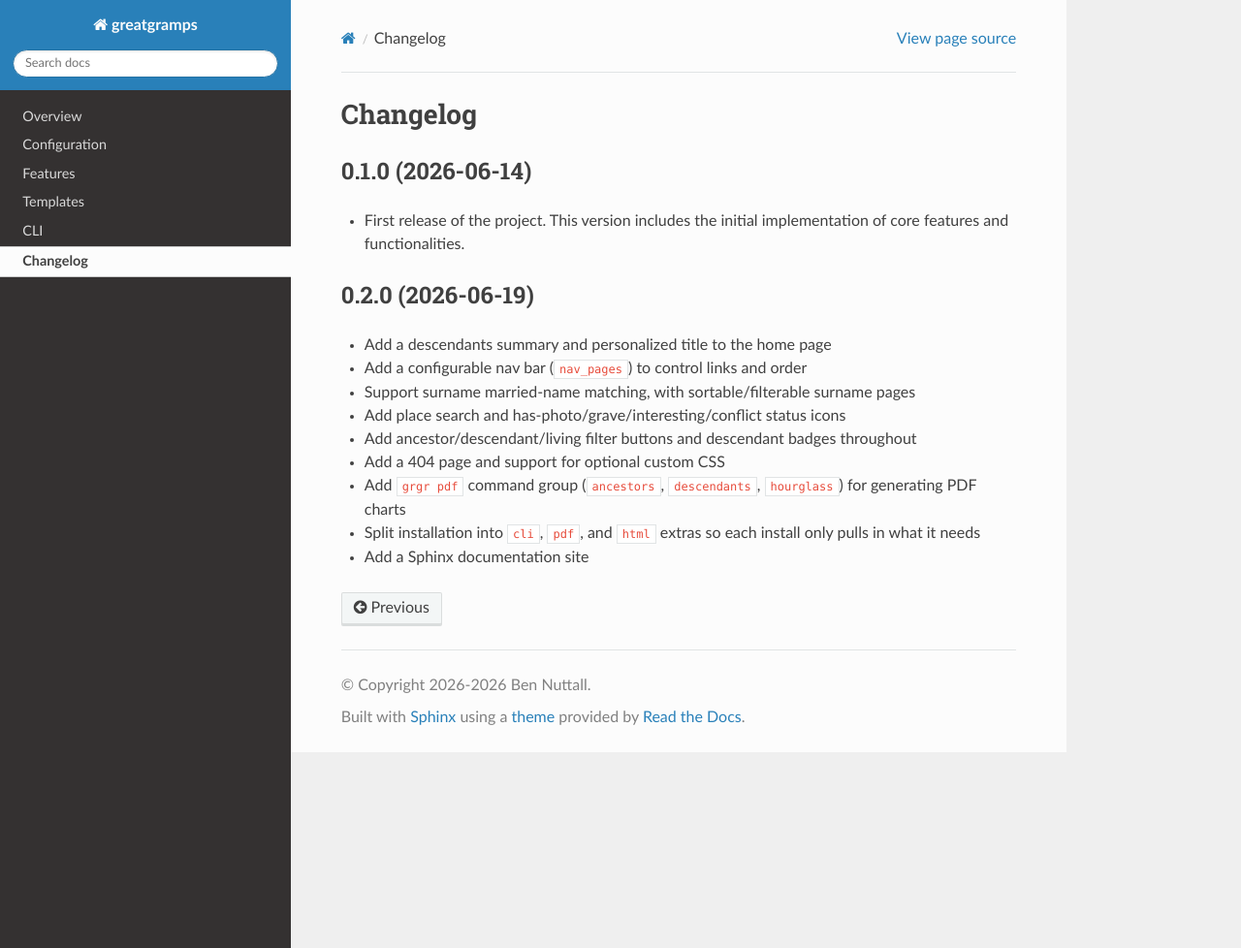
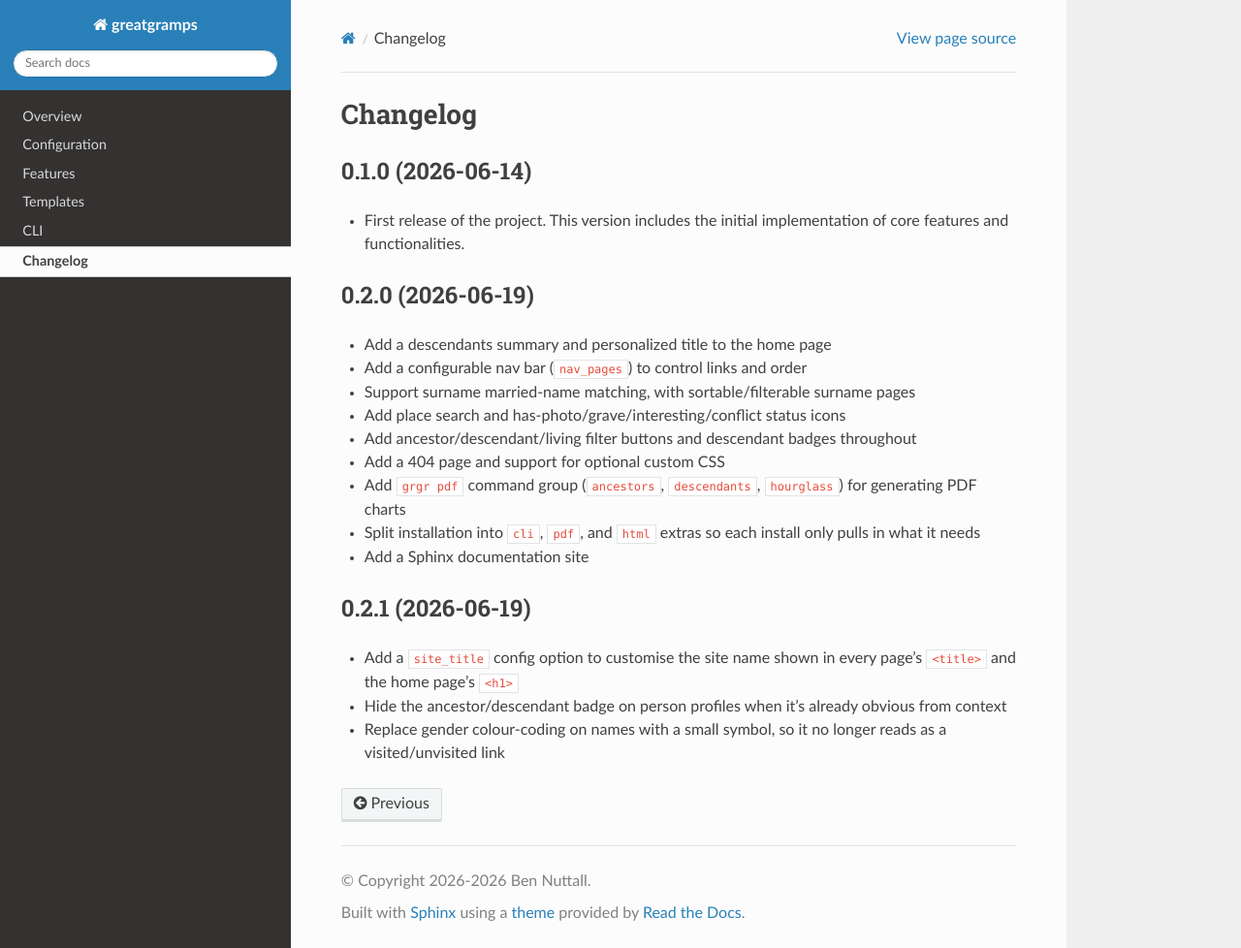
Before and after one commit to bennuttall/greatgramps, a Sphinx documentation site: the page built from docs/changelog/index.rst, in a window 1280 px wide and 978 px high. Shown: the whole window at 97% size. Built offline with Sphinx 7.4.7 and the Read the Docs theme 3.1.0, drawn with Linux system fonts in a browser that asks for light colours; pages that are not in the unit, such as notebooks, are missing from menus.

Commit message:
Release v0.2.1

```diff
--- a/docs/changelog/index.rst
+++ b/docs/changelog/index.rst
@@ -22,3 +22,12 @@ Changelog
 * Split installation into ``cli``, ``pdf``, and ``html`` extras so each install only pulls in what
   it needs
 * Add a Sphinx documentation site
+
+0.2.1 (2026-06-19)
+==================
+
+* Add a ``site_title`` config option to customise the site name shown in every page's ``<title>``
+  and the home page's ``<h1>``
+* Hide the ancestor/descendant badge on person profiles when it's already obvious from context
+* Replace gender colour-coding on names with a small symbol, so it no longer reads as a
+  visited/unvisited link
--- a/docs/conf.py
+++ b/docs/conf.py
@@ -1,7 +1,7 @@
 from datetime import datetime
 
 
-greatgramps_version = "0.2.0"
+greatgramps_version = "0.2.1"
 
 project = "greatgramps"
 version = greatgramps_version
--- a/pyproject.toml
+++ b/pyproject.toml
@@ -1,6 +1,6 @@
 [project]
 name = "greatgramps"
-version = "0.2.0"
+version = "0.2.1"
 description = "Family tree static site generator for GRAMPS databases"
 authors = [
     { name = "Ben Nuttall", email = "ben@bennuttall.com" }
@@ -40,6 +40,8 @@ grgr = "greatgramps.cli:app"
 Source = "https://github.com/bennuttall/greatgramps"
 Issues = "https://github.com/bennuttall/greatgramps/issues"
 Documentation = "https://greatgramps.readthedocs.io"
+Changelog = "https://greatgramps.readthedocs.io/en/latest/changelog"
+Demo = "https://gramps.bennuttall.com/I0000/people/I0000/"
 
 [tool.poetry]
 packages = [{include = "greatgramps"}]
```
